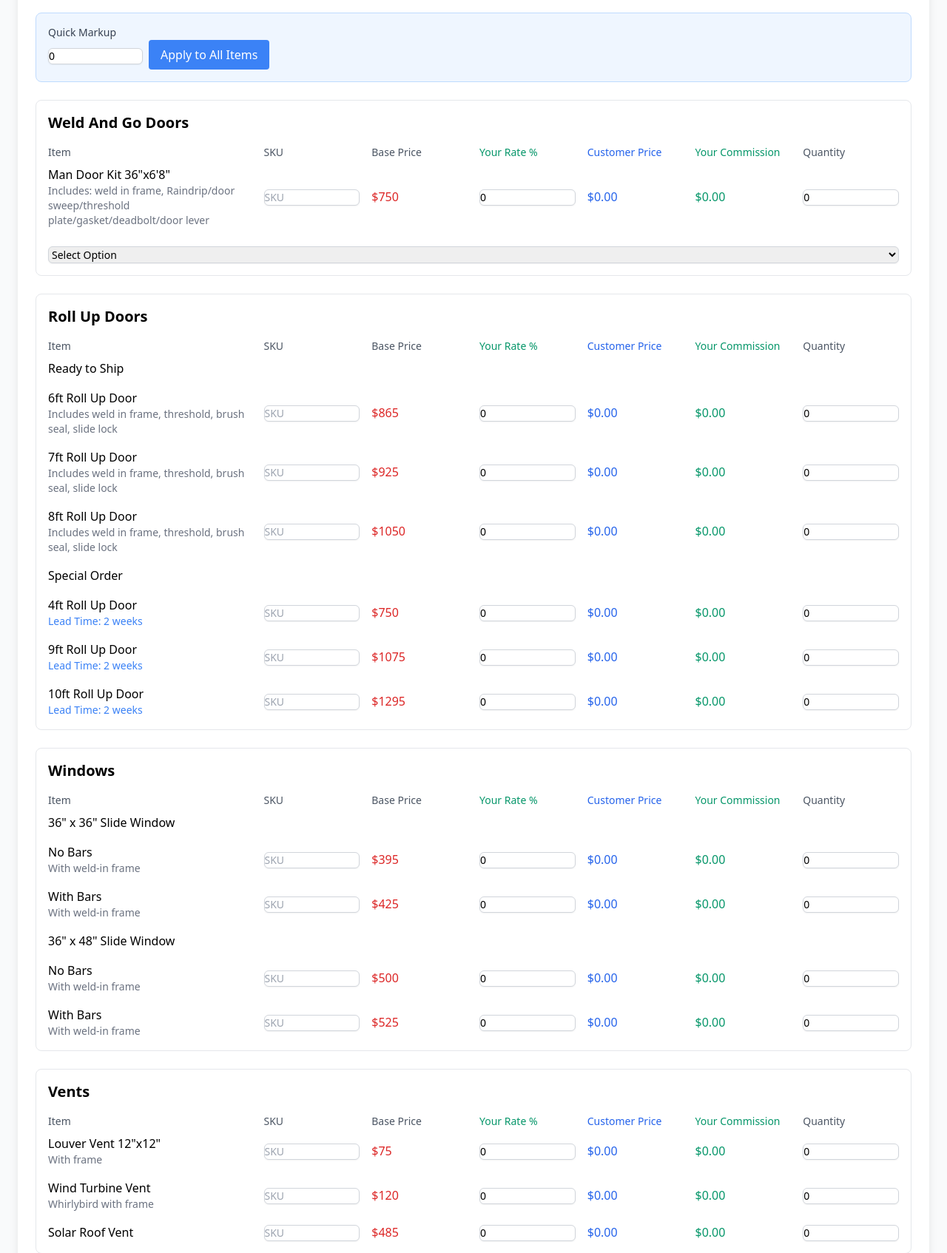
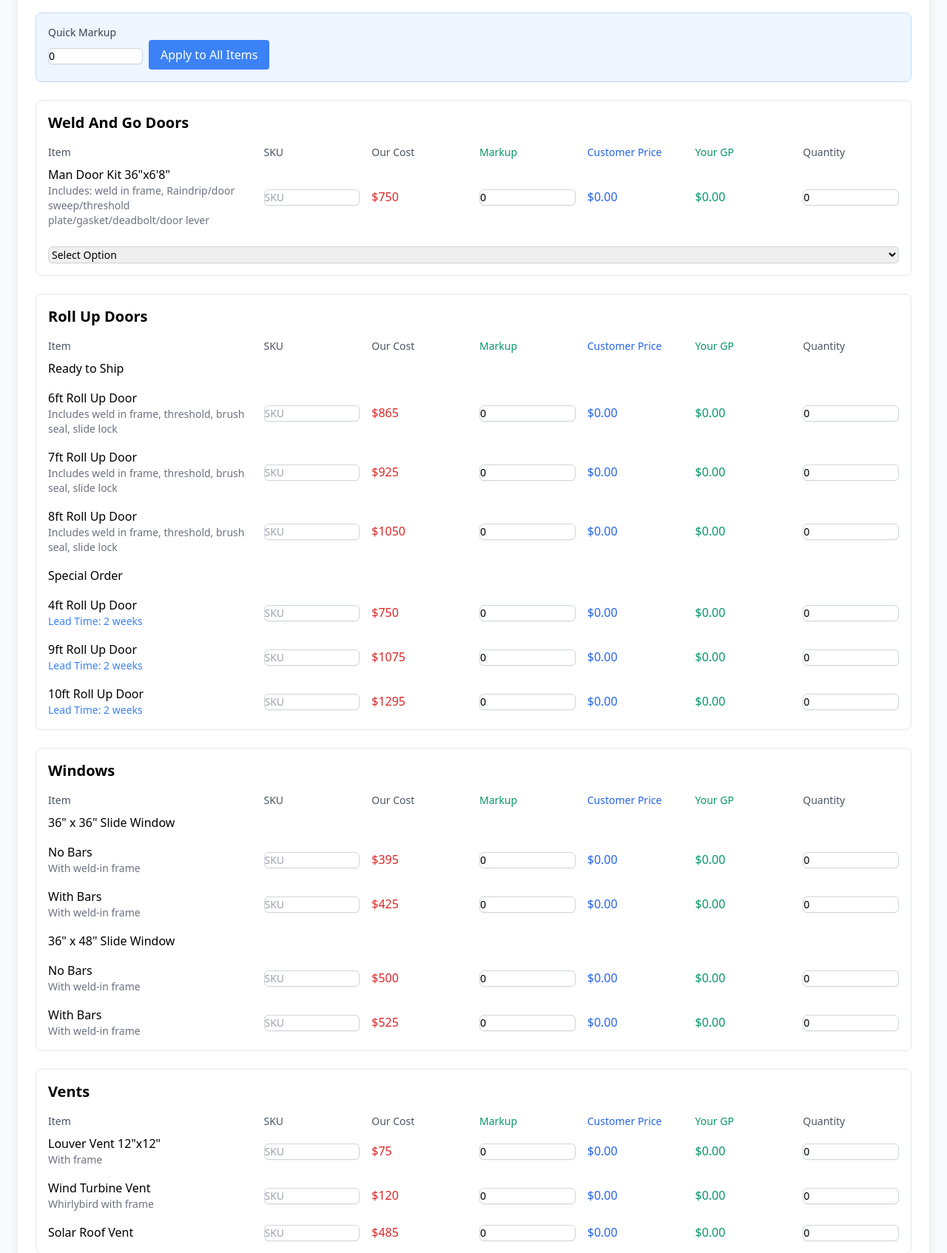
Before and after one commit to ryanE495/container-mod-system, a Flask app: page / in a window 1280 px wide. Shown: the part 309-2003 px from the top of the page at 74% size. Run offline with Flask 3, Linux system fonts and the light colour scheme.

Commit message:
Updated order form with GP calculations

```diff
--- a/templates/order_form.html
+++ b/templates/order_form.html
@@ -57,12 +57,13 @@
                 <div class="grid grid-cols-8 gap-4 mb-2 font-medium text-sm text-gray-600">
                     <div class="col-span-2">Item</div>
                     <div>SKU</div>
-                    <div class="text-gray-600">Base Price</div>
-                    <div class="text-green-600">Your Rate %</div>
+                    <div class="text-gray-600">Our Cost</div>
+                    <div class="text-green-600">Markup</div>
                     <div class="text-blue-600">Customer Price</div>
-                    <div class="text-green-600">Your Commission</div>
+                    <div class="text-green-600">Your GP</div>
                     <div>Quantity</div>
-                </div><div class="space-y-4">
+                </div>
+                <div class="space-y-4">
                     {% for name, details in items.items() recursive %}
                     {% if details.price is defined %}
                     <div class="grid grid-cols-8 gap-4 items-center">
@@ -121,14 +122,14 @@
                 <h2 class="text-xl font-bold mb-4 text-green-800">💰 Your Sales Dashboard 💰</h2>
                 <div class="grid grid-cols-1 md:grid-cols-2 gap-6">
                     <div class="space-y-2">
-                        <p class="text-gray-600">Base Cost: <span id="baseTotal" class="font-medium text-gray-600">$0.00</span></p>
-                        <p class="text-gray-600 text-xl font-bold">Your Commission: <span id="markupTotal" class="font-medium text-green-600 text-2xl">$0.00</span> 🎯</p>
+                        <p class="text-gray-600">Our Cost: <span id="baseTotal" class="font-medium text-gray-600">$0.00</span></p>
+                        <p class="text-gray-600 text-xl font-bold">Your GP: <span id="markupTotal" class="font-medium text-green-600 text-2xl">$0.00</span> 🎯</p>
                         <p class="text-gray-600">Customer Pays: <span id="finalTotal" class="font-medium text-blue-600">$0.00</span></p>
                     </div>
                     <div class="space-y-2 bg-green-50 p-4 rounded-lg border border-green-300">
-                        <h3 class="font-bold text-green-800">Potential Earnings 📈</h3>
+                        <h3 class="font-bold text-green-800">Your GP 📈</h3>
                         <p class="text-gray-600">This Sale: <span id="potentialCommission" class="font-medium text-green-600 text-xl">$0.00</span></p>
-                        <p class="text-sm text-green-600">* Based on standard commission rate</p>
+                        <p class="text-sm text-green-600">* Based on total sales for the month</p>
                         <div class="mt-2 text-xs text-gray-500">
                             <p>💡 Pro Tip: Use the Quick Markup feature to maximize your earnings!</p>
                         </div>
@@ -192,20 +193,19 @@
                 const commission = markupAmount * COMMISSION_RATE;
 
                 row.querySelector('.customer-price').textContent = `$${customerPrice.toFixed(2)}`;
-                row.querySelector('.profit-margin').textContent = `$${commission.toFixed(2)}`;
+                row.querySelector('.profit-margin').textContent = `$${grossProfit.toFixed(2)}`;
 
                 return {
                     baseTotal: basePrice * quantity,
-                    markupTotal: markupAmount * quantity,
-                    commission: commission * quantity,
-                    total: customerPrice * quantity
+                    customerTotal: customerPrice * quantity,
+                    grossProfit: grossProfit * quantity
                 };
             }
 
             function updateTotals() {
                 let totalBase = 0;
-                let totalMarkup = 0;
-                let totalCommission = 0;
+                let totalCustomer = 0;
+                let totalGrossProfit = 0;
 
                 document.querySelectorAll('.markup-input').forEach(markupInput => {
                     const row = markupInput.closest('.grid');
@@ -214,16 +214,16 @@
                         const totals = updateMarkupTotal(row);
                         if (totals) {
                             totalBase += totals.baseTotal;
-                            totalMarkup += totals.markupTotal;
-                            totalCommission += totals.commission;
+                            totalCustomer += totals.customerTotal;
+                            totalGrossProfit += totals.grossProfit;
                         }
                     }
                 });
 
                 document.getElementById('baseTotal').textContent = `$${totalBase.toFixed(2)}`;
-                document.getElementById('markupTotal').textContent = `$${totalCommission.toFixed(2)}`;
-                document.getElementById('finalTotal').textContent = `$${(totalBase + totalMarkup).toFixed(2)}`;
-                document.getElementById('potentialCommission').textContent = `$${(totalMarkup * COMMISSION_RATE).toFixed(2)}`;
+                document.getElementById('markupTotal').textContent = `$${totalGrossProfit.toFixed(2)}`;
+                document.getElementById('finalTotal').textContent = `$${totalCustomer.toFixed(2)}`;
+                document.getElementById('potentialCommission').textContent = `$${totalGrossProfit.toFixed(2)}`;
             }
 
             form.addEventListener('submit', async function(e) {
```
